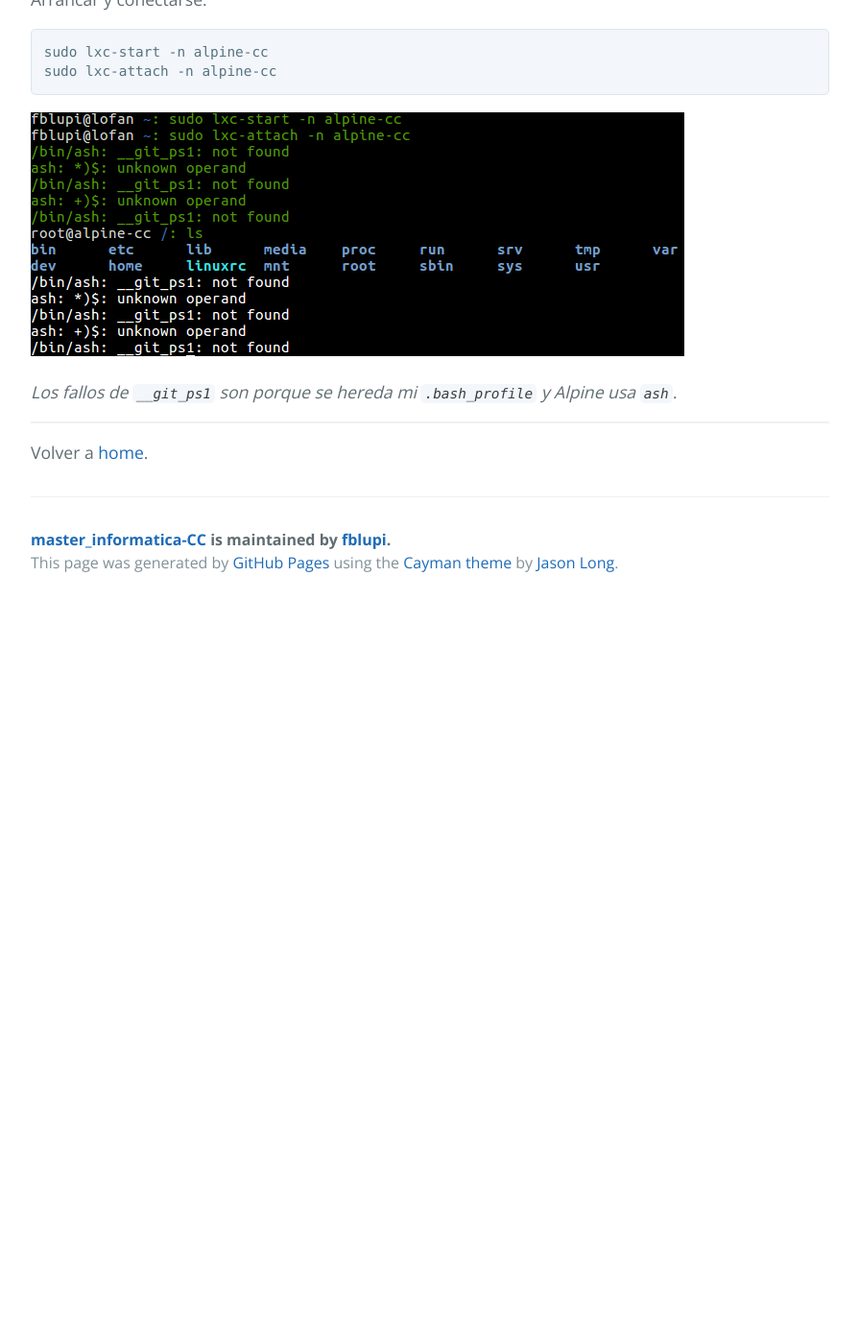
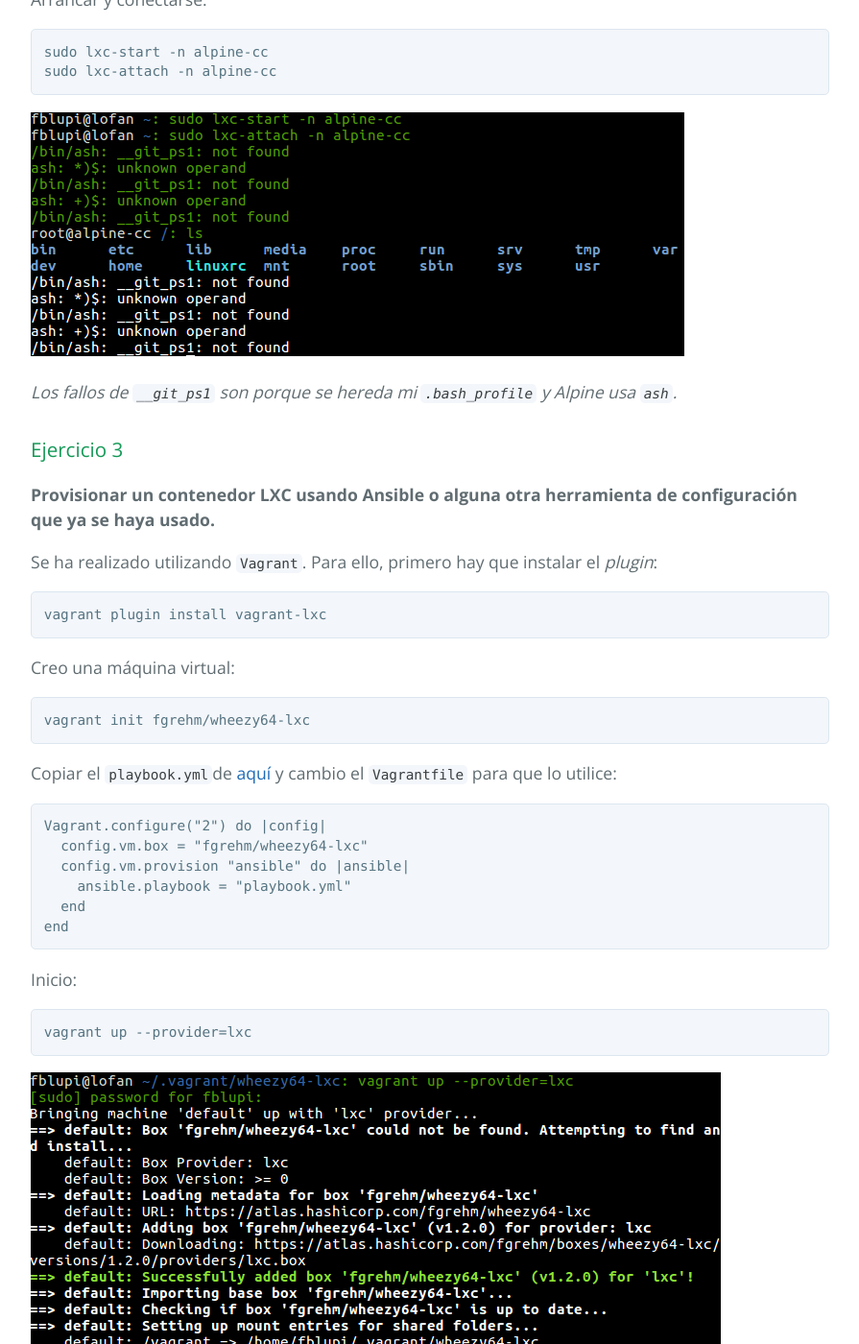
Before and after one commit to fblupi/master_informatica-CCFI, a Jekyll site: the page built from ejercicios-5.md, in a window 1280 px wide and 1400 px high, scrolled down 2039 px. Shown: the whole window at 96% size, without its empty margins (192-1087 px from the left). Built offline with Jekyll 4.4.1, drawn with Linux system fonts in a browser that asks for light colours; our own code applies the rules of GitHub Pages for plain Markdown files; before the commit the page ends 2669 px from its top, so only the background shows below that.

Commit message:
Ejercicio 3 closes #34

````diff
--- a/ejercicios-5.md
+++ b/ejercicios-5.md
@@ -41,6 +41,41 @@ sudo lxc-attach -n alpine-cc
 
 *Los fallos de `__git_ps1` son porque se hereda mi `.bash_profile` y Alpine usa `ash`.*
 
+### Ejercicio 3
+
+**Provisionar un contenedor LXC usando Ansible o alguna otra herramienta de configuración que ya se haya usado.**
+
+Se ha realizado utilizando `Vagrant`. Para ello, primero hay que instalar el *plugin*:
+
+```
+vagrant plugin install vagrant-lxc
+```
+
+Creo una máquina virtual:
+
+```
+vagrant init fgrehm/wheezy64-lxc
+```
+
+Copiar el `playbook.yml`de [aquí](https://github.com/fblupi/GEventator/blob/master/provision/Ansible/playbook.yml) y cambio el `Vagrantfile` para que lo utilice:
+
+```rb
+Vagrant.configure("2") do |config|
+  config.vm.box = "fgrehm/wheezy64-lxc"
+  config.vm.provision "ansible" do |ansible|
+    ansible.playbook = "playbook.yml"
+  end
+end
+```
+
+Inicio:
+
+```
+vagrant up --provider=lxc
+```
+
+![LXC Ansible](images/lxc-ansible.png "lxc-ansible")
+
 ---
 
 Volver a [home](index).
````
Also changed, not shown: images/lxc-ansible.png (added).
